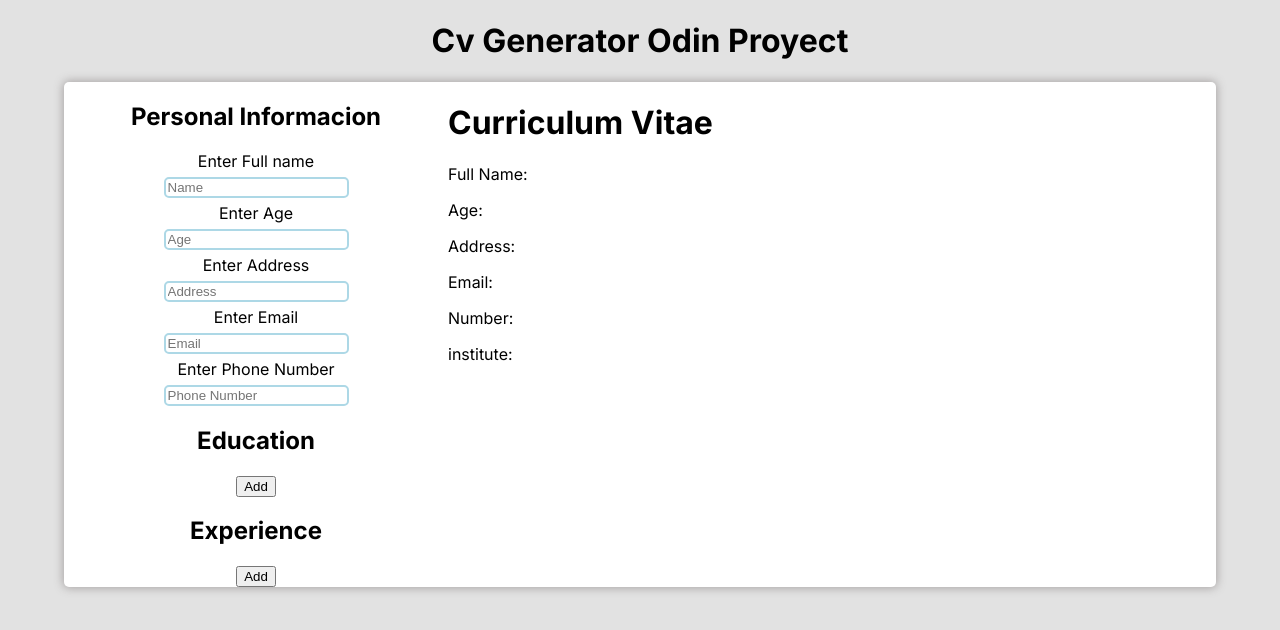
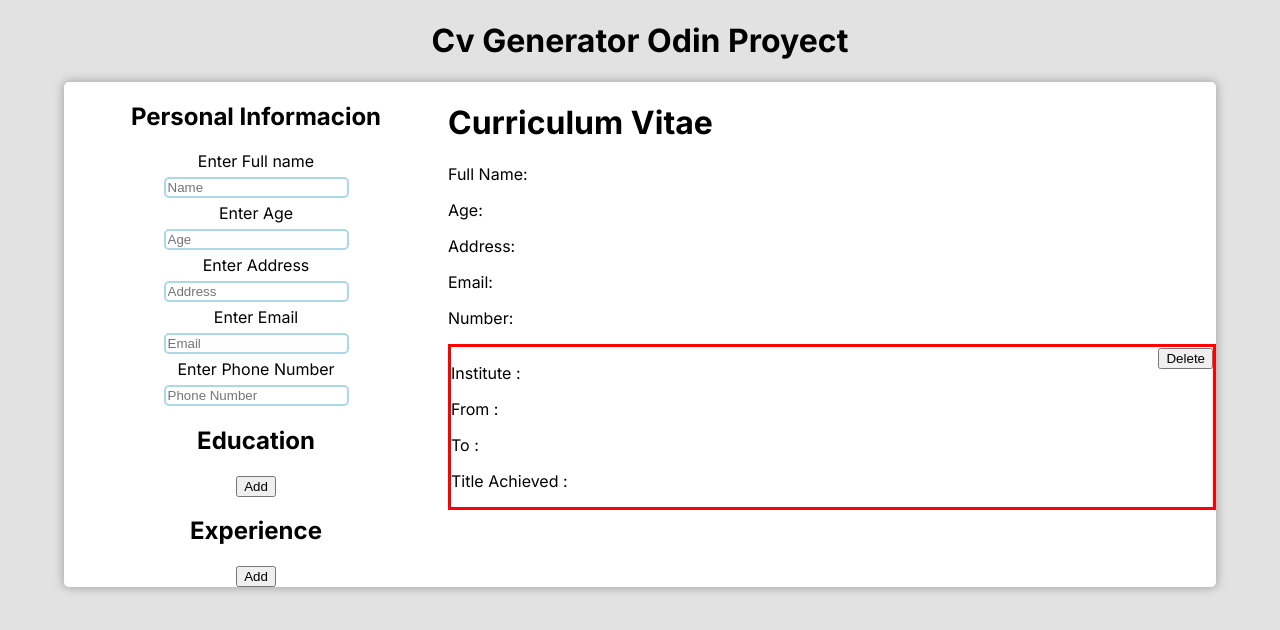
Before and after one commit to AxelTur-Springer/ReactOdinClassComponentCvMaker, a React (Create React App) app: page / in a window 1280 px wide. Shown: the top 630 px of the page. Built offline with nearby package versions, Linux system fonts and the light colour scheme.

Commit message:
Adding eDUCATIONfORM sUBMIT FUNCTIONALITY

```diff
--- a/src/App.js
+++ b/src/App.js
@@ -1,9 +1,9 @@
 import React,{Component} from "react";
 import { ReactDOM } from "react";
 import "./App.css"
-import PeronsalInfoForm from "./Components/PersonalInfoForm";
-import EducationInputForm from "./Components/EducationInputForm";
-import ExperienceInputForm from "./Components/ExperienceFormInfo";
+import PeronsalInfoForm from "./Components/FormComponents/PersonalInfoForm";
+import EducationInputForm from "./Components/FormComponents/EducationInputForm";
+import ExperienceInputForm from "./Components/FormComponents/ExperienceFormInfo";
 import CvPreview from "./Components/cvPreview";
 class App extends React.Component {
   constructor(props){
@@ -14,7 +14,7 @@ class App extends React.Component {
       PersonalInfoNumber: "",
       PersonalInfoAge: "",
       PersonalInfoEmail: "",
-      EducationCompany:""
+      EducationInstitute:""
 
     }
     this.SetPersonalInfoComponent= this.SetPersonalInfoComponent.bind(this)
@@ -27,9 +27,10 @@ class App extends React.Component {
     console.log(this.state)
 }
 SetEducationInfoComponent(e){
-  e.preventDefault()
-
-  console.log(e)
+  this.setState({
+    EducationInstitute:e.target[0].value
+  })
+  console.log(this.state)
 }
     render(){
         return (
@@ -39,7 +40,7 @@ SetEducationInfoComponent(e){
                     <PeronsalInfoForm onClick ={this.SetPersonalInfoComponent} />
                   </div>
                   <div>
-                    <EducationInputForm onSubmit ={this.SetEducationInfoComponent}/>
+                    <EducationInputForm WhenSubmit ={this.SetEducationInfoComponent}/>
                   </div>
                   <div>
                   <ExperienceInputForm />
@@ -53,7 +54,7 @@ SetEducationInfoComponent(e){
                     Number ={this.state.PersonalInfoNumber}
                     Age ={this.state.PersonalInfoAge}
                     Email ={this.state.PersonalInfoEmail}
-                    Company = {this.state.EducationCompany}
+                    Institute = {this.state.EducationInstitute}
                     />
                   </div>
 
--- a/src/Components/EducationInputForm.js
+++ b/src/Components/FormComponents/EducationInputForm.js
@@ -1,11 +1,13 @@
 import React from "react";
-import "./stylingComponents/EducationInputForm.css"
+import "../stylingComponents/EducationInputForm.css"
 
 export default class EducationInputForm extends React.Component{
     constructor(props){
         super(props);
         this.value = this.value.bind(this)
         this.hideOrShow = this.hideOrShow.bind(this)
+        this.onSubmit = this.onSubmit.bind(this)
+
         this.state = {
             test:"name"
         }
@@ -25,8 +27,8 @@ export default class EducationInputForm extends React.Component{
     }
     }
     onSubmit(e){
-      console.log(e)
-      this.props.onSubmit(e)
+        e.preventDefault()
+        this.props.WhenSubmit(e)
     }
 
     render(){
@@ -38,29 +40,29 @@ export default class EducationInputForm extends React.Component{
                 <div>
                     <button onClick={this.hideOrShow}>Add</button>
                 </div>
-                <form action="" id="FormEducaion">
+                <form action="" id="FormEducaion" onSubmit={this.onSubmit}>
                     <div>
                         <p>Institute</p>
                         <input type="text" placeholder="Name"
-                        id="EducationInstitute" onChange={this.value}/>
+                        id="EducationInstitute"/>
                     </div>
                     <div>
                         <p>From</p>
                         <input type="date" placeholder="Age"
-                        id="EducationFrom" onChange={this.value}/>
+                        id="EducationFrom" />
                     </div>
                     <div>
                         <p>To</p>
                         <input type="date" placeholder="Address"
-                        id="EducationTo" onChange={this.value}/>
+                        id="EducationTo"/>
                     </div>
                     <div>
                         <p>Title</p>
                         <input type="text" placeholder="Level of education achieved"
-                        id="EducationTitle" onChange={this.value}/>
+                        id="EducationTitle" />
                     </div>
                     <div>
-                        <button type="submit" onSubmit={this.onSubmit}>Submit</button>
+                        <button >Submit</button>
                     </div>
                 </form>
 
--- a/src/Components/ExperienceFormInfo.js
+++ b/src/Components/FormComponents/ExperienceFormInfo.js
@@ -1,5 +1,5 @@
 import React from "react";
-import "./stylingComponents/ExperienceInputForm.css"
+import "../stylingComponents/ExperienceInputForm.css"
 
 export default class ExperienceInputForm extends React.Component{
     constructor(props){
--- a/src/Components/PersonalInfoForm.js
+++ b/src/Components/FormComponents/PersonalInfoForm.js
@@ -1,5 +1,5 @@
 import React from "react";
-import "./stylingComponents/PersonalInfo.css"
+import "../stylingComponents/PersonalInfo.css"
 export default class PeronsalInfoForm extends React.Component{
     constructor(props){
         super(props);
--- a/src/Components/PreviewComponents/EducationPre.js
+++ b/src/Components/PreviewComponents/EducationPre.js
@@ -1,5 +1,5 @@
 import React from "react";
-
+import "../stylingComponents/EducationInputForm.css"
 export default class EducationPreview extends React.Component{
     constructor(props){
         super(props);
@@ -7,10 +7,18 @@ export default class EducationPreview extends React.Component{
     }
     render(){
         return(
-            <div>
-                <p>
-                    institute:{this.props.Company}
-                </p>
+            <div className="ParentDivPreviewEducationForm">
+                <div>
+                    <p>Institute : {this.props.Institute}</p>
+                    <p>From :</p>
+                    <p>To :</p>
+                    <p>Title Achieved : </p>
+                </div>
+                <div>
+                    <button>
+                        Delete
+                    </button>
+                </div>
             </div>
 
         )
--- a/src/Components/cvPreview.js
+++ b/src/Components/cvPreview.js
@@ -19,7 +19,8 @@ export default class CvPreview extends React.Component{
                 <p>Number: {this.props.Number}</p>
                 </div>
                 <div>
-                <EducationPreview />
+                <EducationPreview
+                    Institute ={this.props.Institute}/>
                 </div>
             </div>
         )
--- a/src/Components/stylingComponents/EducationInputForm.css
+++ b/src/Components/stylingComponents/EducationInputForm.css
@@ -11,3 +11,8 @@
 .EducationInputForm form div p {
     margin: 0px;
 }
+.ParentDivPreviewEducationForm{
+    border: solid red;
+    display: flex;
+    justify-content: space-between;
+}
```
Also changed, not shown: src/Components/stylingComponents/ExperienceInputForm.css (line endings or trailing spaces).
